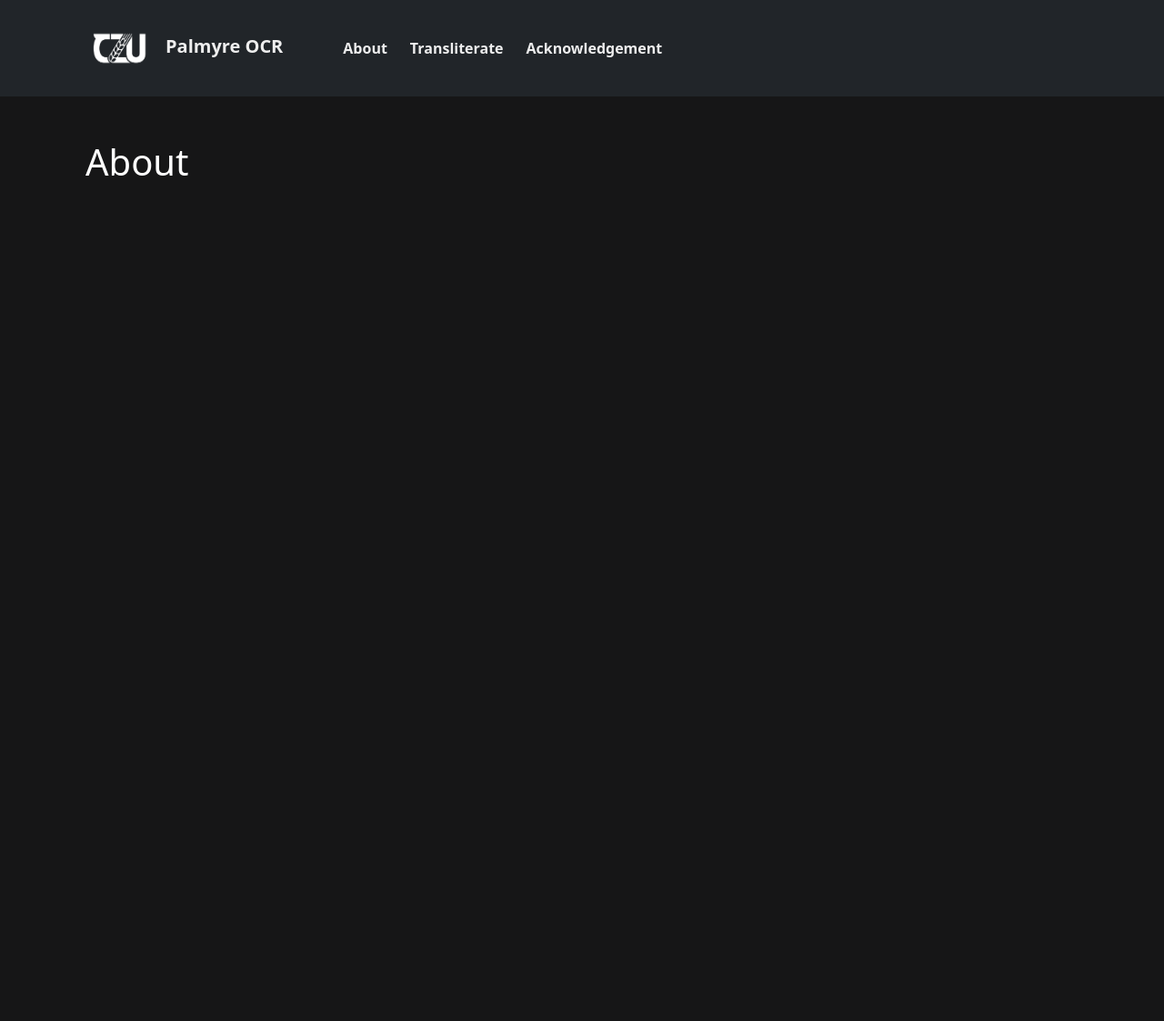
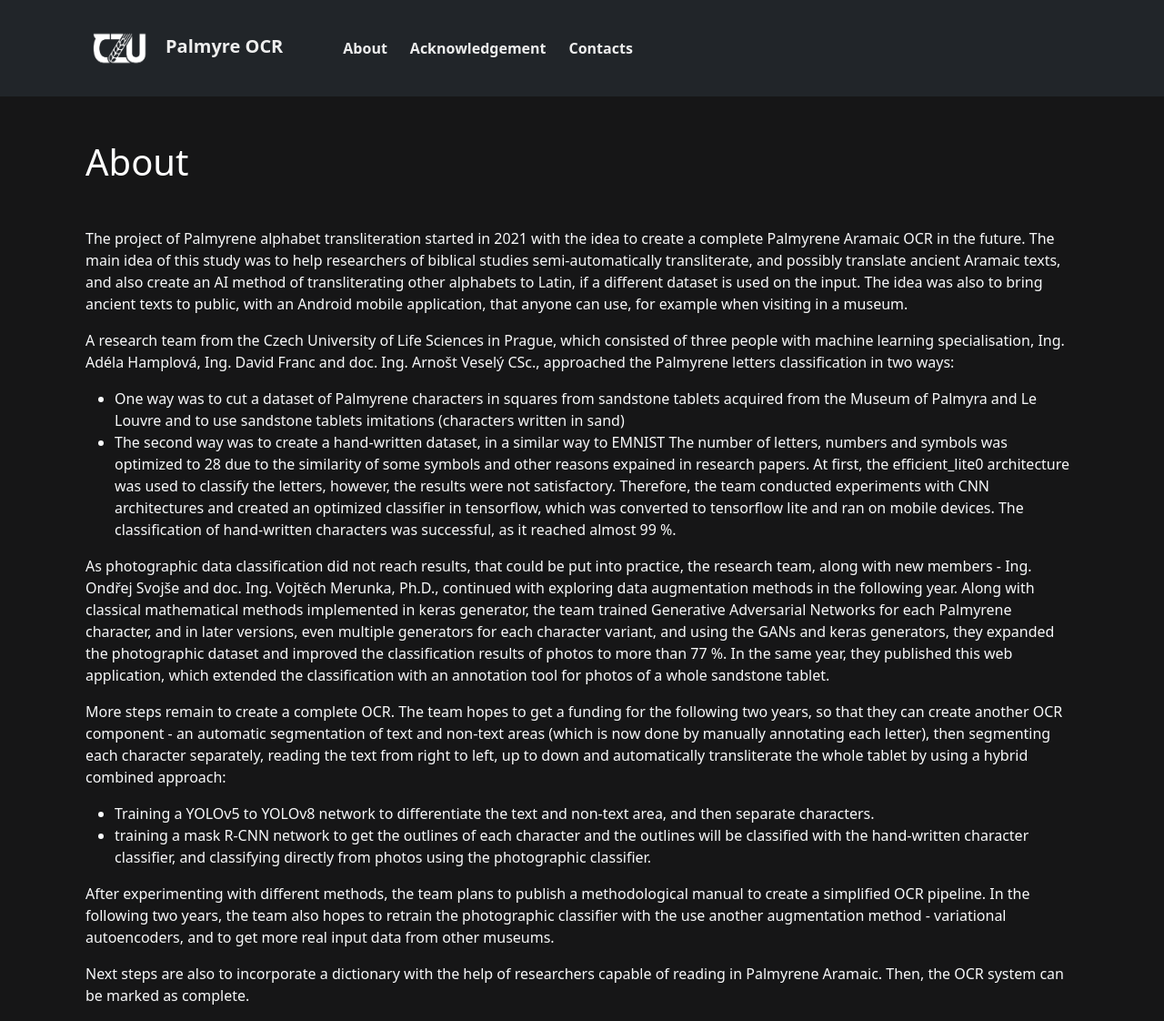
Before and after one commit to OndrejS1/gan-palmyre-web-app, a React (Create React App) app: page /about in a window 1280 px wide. Shown: the whole page at 91% size. Before the commit the page ends 800 px from the top, so only its background shows below. Built offline with nearby package versions, Linux system fonts and the light colour scheme.

Commit message:
Change destination URL for webserver

```diff
--- a/package.json
+++ b/package.json
@@ -1,5 +1,7 @@
 {
-  "name": "my-app",
+  "name": "palmyre-gan-pef-czu",
+  "homepage": "http://ml-research.science.pef.czu.cz",
+  "author": "Ondřej Svojše",
   "version": "0.1.0",
   "private": true,
   "dependencies": {
--- a/src/components/ImageAnnotation.tsx
+++ b/src/components/ImageAnnotation.tsx
@@ -1,4 +1,4 @@
-import React, {useEffect, useState} from "react";
+import React from "react";
 import {useCanvas} from "../context/CanvasContext";
 import {Col} from "react-bootstrap";
 
--- a/src/components/NavbarMenu.tsx
+++ b/src/components/NavbarMenu.tsx
@@ -15,8 +15,8 @@ export default function NavbarMenu() {
                 <Navbar.Toggle aria-controls="basic-navbar-nav" />
                 <Nav className="me-auto">
                     <CustomLink to="/about">About</CustomLink>
-                    <CustomLink to="/transliterate">Transliterate</CustomLink>
                     <CustomLink to="/acknowledgement">Acknowledgement</CustomLink>
+                    <CustomLink to="/contacts">Contacts</CustomLink>
                 </Nav>
             </Container>
         </Navbar>
--- a/src/pages/About.tsx
+++ b/src/pages/About.tsx
@@ -7,9 +7,40 @@ function About() {
             <Container>
                 <h1 className="mt-5">About</h1>
 
-                <p>
+                <p className="mt-5 text-light">
+                    The project of Palmyrene alphabet transliteration started in 2021 with the idea to create a complete Palmyrene Aramaic OCR in the future. The main idea of this study was to help researchers of biblical studies semi-automatically transliterate, and possibly translate ancient Aramaic texts, and also create an AI method of transliterating other alphabets to Latin, if a different dataset is used on the input. The idea was also to bring ancient texts to public, with an Android mobile application, that anyone can use, for example when visiting in a museum.
+                </p>
+                <p className="mt-3 text-light">
+                    A research team from the Czech University of Life Sciences in Prague, which consisted of three people with machine learning specialisation, Ing. Adéla Hamplová, Ing. David Franc and doc. Ing. Arnošt Veselý CSc., approached the Palmyrene letters classification in two ways:
+                    <ul className="mt-3">
+                        <li>One way was to cut a dataset of Palmyrene characters in squares from sandstone tablets acquired from the Museum of Palmyra and Le Louvre and to use sandstone tablets imitations (characters written in sand)</li>
+                        <li>The second way was to create a hand-written dataset, in a similar way to EMNIST
+                            The number of letters, numbers and symbols was optimized to 28 due to the similarity of some symbols and other reasons expained in research papers. At first, the efficient_lite0 architecture was used to classify the letters, however, the results were not satisfactory. Therefore, the team conducted experiments with CNN architectures and created an optimized classifier in tensorflow, which was converted to tensorflow lite and ran on mobile devices. The classification of hand-written characters was successful, as it reached almost 99 %.</li>
+                    </ul>
+                </p>
 
+                <p className="mt-3 text-light">
+                    As photographic data classification did not reach results, that could be put into practice, the research team, along with new members - Ing. Ondřej Svojše and doc. Ing. Vojtěch Merunka, Ph.D., continued with exploring data augmentation methods in the following year. Along with classical mathematical methods implemented in keras generator, the team trained Generative Adversarial Networks for each Palmyrene character, and in later versions, even multiple generators for each character variant, and using the GANs and keras generators, they expanded the photographic dataset and improved the classification results of photos to more than 77 %. In the same year, they published this web application, which extended the classification with an annotation tool for photos of a whole sandstone tablet.
                 </p>
+
+                <p className="mt-3 text-light">
+                    More steps remain to create a complete OCR. The team hopes to get a funding for the following two years, so that they can create another OCR component - an automatic segmentation of text and non-text areas (which is now done by manually annotating each letter), then segmenting each character separately, reading the text from right to left, up to down and automatically transliterate the whole tablet by using a hybrid combined approach:
+
+                    <ul className="mt-3">
+                        <li>Training a YOLOv5 to YOLOv8 network to differentiate the text and non-text area, and then separate characters.</li>
+                        <li>training a mask R-CNN network to get the outlines of each character and the outlines will be classified with the hand-written character classifier, and classifying directly from photos using the photographic classifier.</li>
+                    </ul>
+                </p>
+
+                <p className="mt-3 text-light">
+                    After experimenting with different methods, the team plans to publish a methodological manual to create a simplified OCR pipeline. In the following two years, the team also hopes to retrain the photographic classifier with the use another augmentation method - variational autoencoders, and to get more real input data from other museums.
+                </p>
+
+                <p className="mt-3 text-light">
+                    Next steps are also to incorporate a dictionary with the help of researchers capable of reading in Palmyrene Aramaic. Then, the OCR system can be marked as complete.
+                </p>
+
+
             </Container>
         </>
     );
--- a/src/pages/Acknowledgement.tsx
+++ b/src/pages/Acknowledgement.tsx
@@ -7,8 +7,39 @@ function Acknowledgement() {
             <Container>
                 <h1 className="mt-5">Acknowledgement</h1>
 
-                <p>
+                <p className="mt-5 text-light">
+                    The results and knowledge included in this project have been obtained owing to support from the following institutional grants: <br/><br/>
+                    In 2021:
+                    <br/>
+                    <ul className="mt-3">
+                        <li>Internal grant agency of the Faculty of Economics and Management, Czech University of Life Sciences Prague, grant number 2021A0004, "Reading Palmyrene alphabet characters using artificial intelligence tools"</li>
+                    </ul>
+                </p>
+                <p className="mt-3 text-light">
+                    In 2022:
 
+                    <br/>
+                    <ul className="mt-3">
+                        <li>Internal grant agency of the Faculty of Economics and Management, Czech University of Life Sciences Prague, grant number 2022A0001, "Researching methods for automatic data set augmentation using machine learning tools"</li>
+                    </ul>
+                </p>
+
+                <p className="mt-3 text-light">
+                    Currently published outputs from the above mentioned funding projects are:
+                    <ul className="mt-3">
+                        <li>HAMPLOVÁ, Adéla, David FRANC a Jan TYRYCHTR. Historical Alphabet Transliteration Software Using Computer Vision Classification Approach. Artificial Intelligence Trends in Systems. Cham: Springer International Publishing, 2022, 2022-07-08, pp. 34-45. Lecture Notes in Networks and Systems. ISBN 978-3-031-09075-2. DOI:10.1007/978-3-031-09076-9_4</li>
+                        <li>HAMPLOVÁ, Adéla, David FRANC a Arnošt VESELÝ. An improved classifier and transliterator of hand-written Palmyrene letters to Latin. Neural Network World. 2022, 32(4), pp. 181-195. ISSN 23364335. DOI: 10.14311/NNW.2022.32.011</li>
+                        <li>FRANC, David, Adéla HAMPLOVÁ a Ondřej SVOJŠE. Augmenting Historical Alphabet Datasets Using Generative Adversarial Networks. Data Science and Algorithms in Systems. Cham: Springer International Publishing, 2023, pp. 132-141. Lecture Notes in Networks and Systems. ISBN 978-3-031-21437-0. DOI:10.1007/978-3-031-21438-7_11</li>
+                    </ul>
+                </p>
+
+                <p className="mt-3 text-light">
+                    and two other articles are in the peer review process:
+
+                    <ul className="mt-3">
+                        <li>FRANC, David, Adéla HAMPLOVÁ, Ondřej SVOJŠE and Arnošt VESELÝ. Data augmentation methods using Generative Adversarial Networks for improving the accuracy of Computer Vision algorithms. Journal of Intelligent & Fuzzy Systems. IOS Press. ISSN 1875-8967, forthcoming</li>
+                        <li>SVOJŠE, Ondřej, Adéla HAMPLOVÁ, David FRANC and Arnošt VESELÝ. Integration of Convolutional Neural Networks with Web Applications: A Study. Advances in Electrical and Computer Engineering. Univ Suceava, FAC Electrical Eng. ISSN 1582-7445, forthcoming</li>
+                    </ul>
                 </p>
             </Container>
         </>
--- a/src/pages/App.tsx
+++ b/src/pages/App.tsx
@@ -5,8 +5,8 @@ import Home from "./Home";
 import {Route, Routes} from "react-router-dom";
 import NavbarMenu from "../components/NavbarMenu";
 import About from "./About";
-import Transliterate from "./Transliterate";
 import Acknowledgement from "./Acknowledgement";
+import Contacts from "./Contacts";
 
 function App() {
 
@@ -17,7 +17,7 @@ function App() {
             <Routes>
                 <Route path="/" element={<Home />} />
                 <Route path="/about" element={<About />} />
-                <Route path="/transliterate" element={<Transliterate />} />
+                <Route path="/contacts" element={<Contacts />} />
                 <Route path="/acknowledgement" element={<Acknowledgement />} />
             </Routes>
         </div>
--- /dev/null
+++ b/src/pages/Contacts.tsx
@@ -0,0 +1,25 @@
+import React from "react";
+import {Container} from "react-bootstrap";
+
+function Contacts() {
+    return (
+        <>
+            <Container>
+                <h1 className="mt-5">Contacts</h1>
+
+                <p className="mt-5 text-light">
+                    Ing. Adéla Hamplová * hamplova@pef.czu.cz
+                </p>
+                <p className="mt-3 text-light">
+                    Ing. Ondřej Svojše * svojse@pef.czu.cz
+                </p>
+
+                <p className="mt-3 text-light">
+                    Ing. David Franc * dfranc@pef.czu.cz
+                </p>
+            </Container>
+        </>
+    );
+}
+
+export default Contacts;
--- a/src/pages/Transliterate.tsx
+++ /dev/null
@@ -1,18 +0,0 @@
-import React from "react";
-import {Container} from "react-bootstrap";
-
-function Transliterate() {
-    return (
-        <>
-            <Container>
-                <h1 className="mt-5">Transliterate</h1>
-
-                <p>
-
-                </p>
-            </Container>
-        </>
-    );
-}
-
-export default Transliterate;
```
